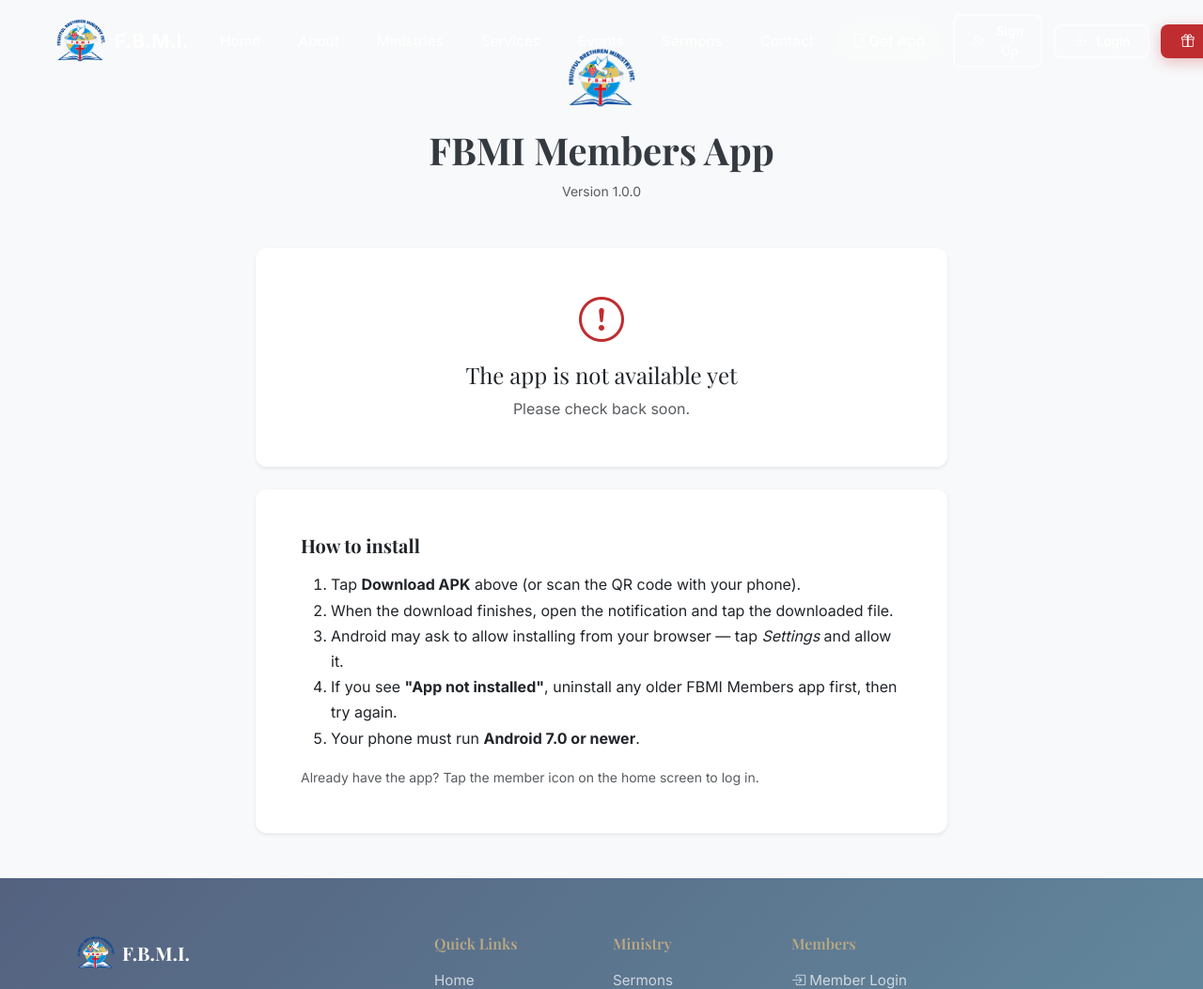
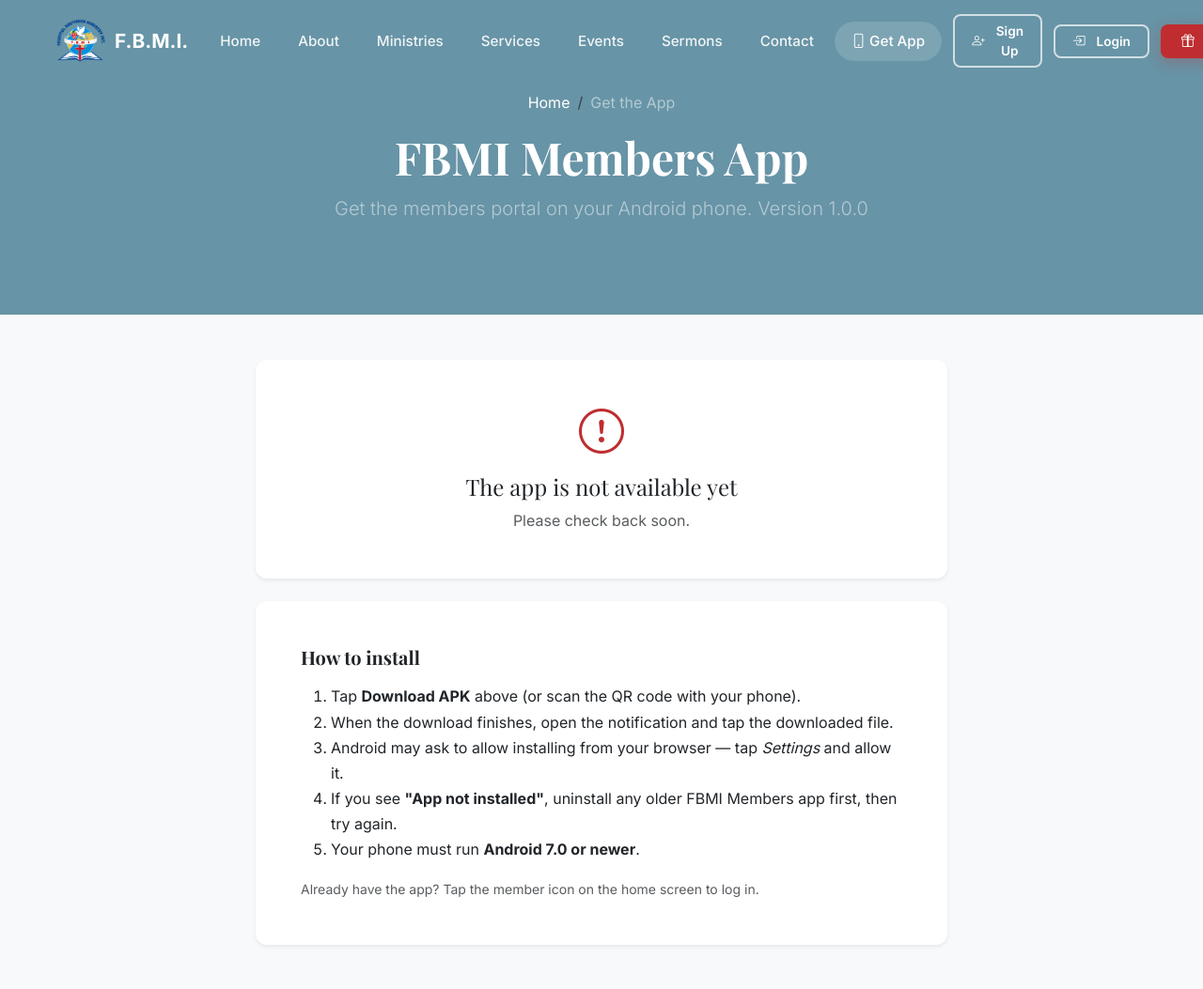
Before and after one commit to mbuguam443/fbmi, a Django app: page /app/ in a window 1280 px wide. Shown: the top 1053 px of the page at 94% size. Run offline with Django 4.2, Linux system fonts and the light colour scheme; data comes from the database, SQL or seed files in the repository.

Commit message:
Fix invisible navbar on app download page
The public navbar is fixed and transparent with white text until scrolled, so it was unreadable over the page's light background. Give the app download page the same dark bg-primary page-header used by the other pages.

```diff
--- a/templates/public/app_download.html
+++ b/templates/public/app_download.html
@@ -4,14 +4,23 @@
 {% block title %}Get the FBMI Members App - {{ church_settings.church_name|default:"F.B.M.I." }}{% endblock %}
 
 {% block content %}
+<section class="page-header bg-primary text-white py-5">
+    <div class="container py-5 text-center">
+        <nav aria-label="breadcrumb">
+            <ol class="breadcrumb justify-content-center mb-3">
+                <li class="breadcrumb-item"><a href="{% url 'public:home' %}" class="text-white">Home</a></li>
+                <li class="breadcrumb-item active text-white-50" aria-current="page">Get the App</li>
+            </ol>
+        </nav>
+        <h1 class="display-5 fw-bold">FBMI Members App</h1>
+        <p class="lead text-white-50 mx-auto mb-0" style="max-width: 600px;">
+            Get the members portal on your Android phone. Version 1.0.0 {% if apk_size_mb %}&middot; {{ apk_size_mb }} MB{% endif %}
+        </p>
+    </div>
+</section>
+
 <section class="py-5" style="background: #f8f9fa;">
     <div class="container">
-        <div class="text-center mb-5">
-            <img src="{% static 'img/logo.png' %}" alt="FBMI" style="height:72px;width:auto;object-fit:contain;">
-            <h1 class="mt-3 fw-bold">FBMI Members App</h1>
-            <div class="small text-muted">Version 1.0.0 {% if apk_size_mb %}&middot; {{ apk_size_mb }} MB{% endif %}</div>
-        </div>
-
         <div class="row justify-content-center">
             <div class="col-lg-8">
                 {% if apk_available %}
```
